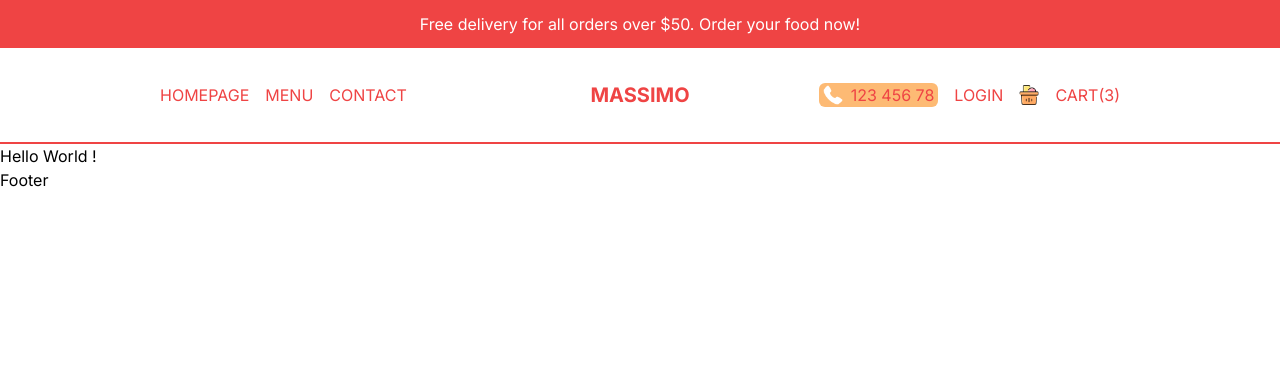
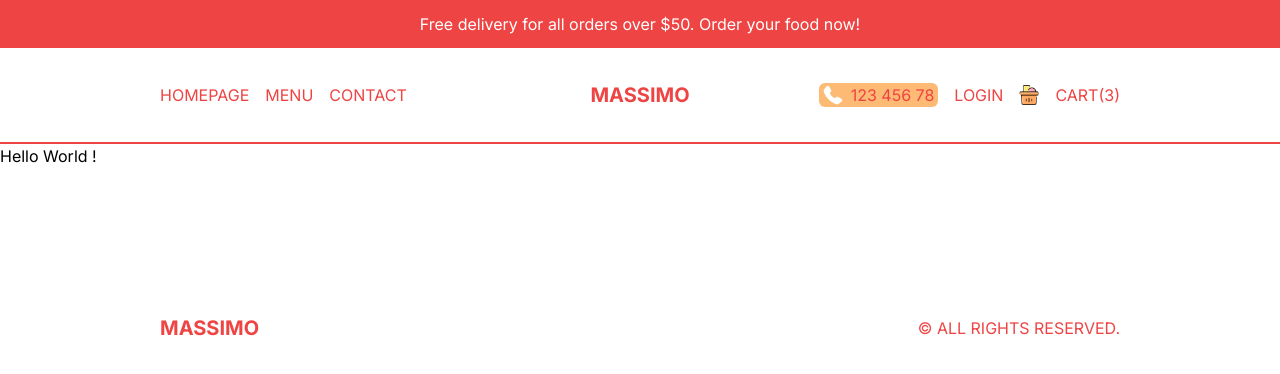
Before and after one commit to walass1980/FoodOrdering-fronend, a Next.js app: page / in a window 1280 px wide. Shown: the top 374 px of the page. Built offline with nearby package versions, Linux system fonts and the light colour scheme.

Commit message:
adding footer page

```diff
--- a/src/components/Footer.tsx
+++ b/src/components/Footer.tsx
@@ -1,8 +1,12 @@
+import Link from 'next/link'
 import React from 'react'
 
 const Footer = () => {
   return (
-    <div>Footer</div>
+    <div className='h-12 md:h-24 p-4 lg:p-20 xl:p-40 text-red-500 flex items-center justify-between '>
+      <Link href="/"className='font-bold text-xl'>MASSIMO</Link>
+      <p>© ALL RIGHTS RESERVED.</p>
+    </div>
   )
 }
 
```
